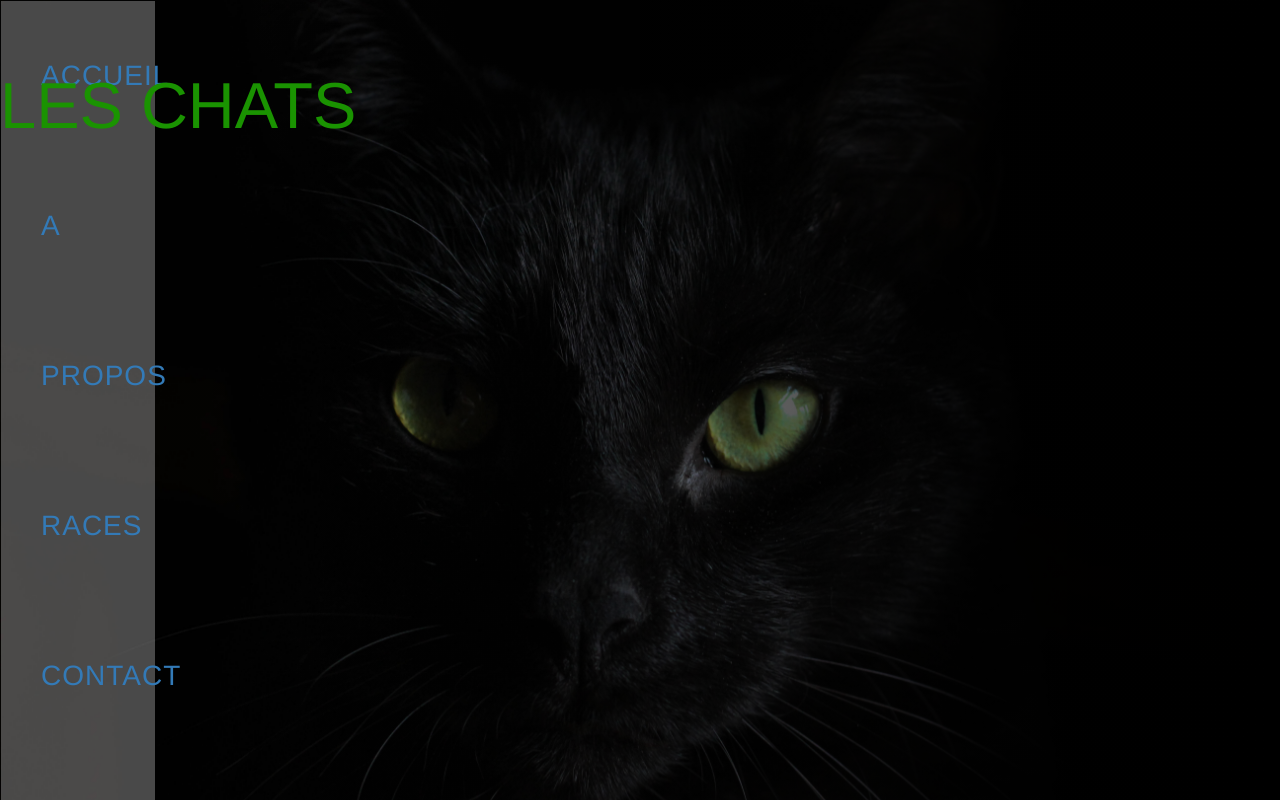
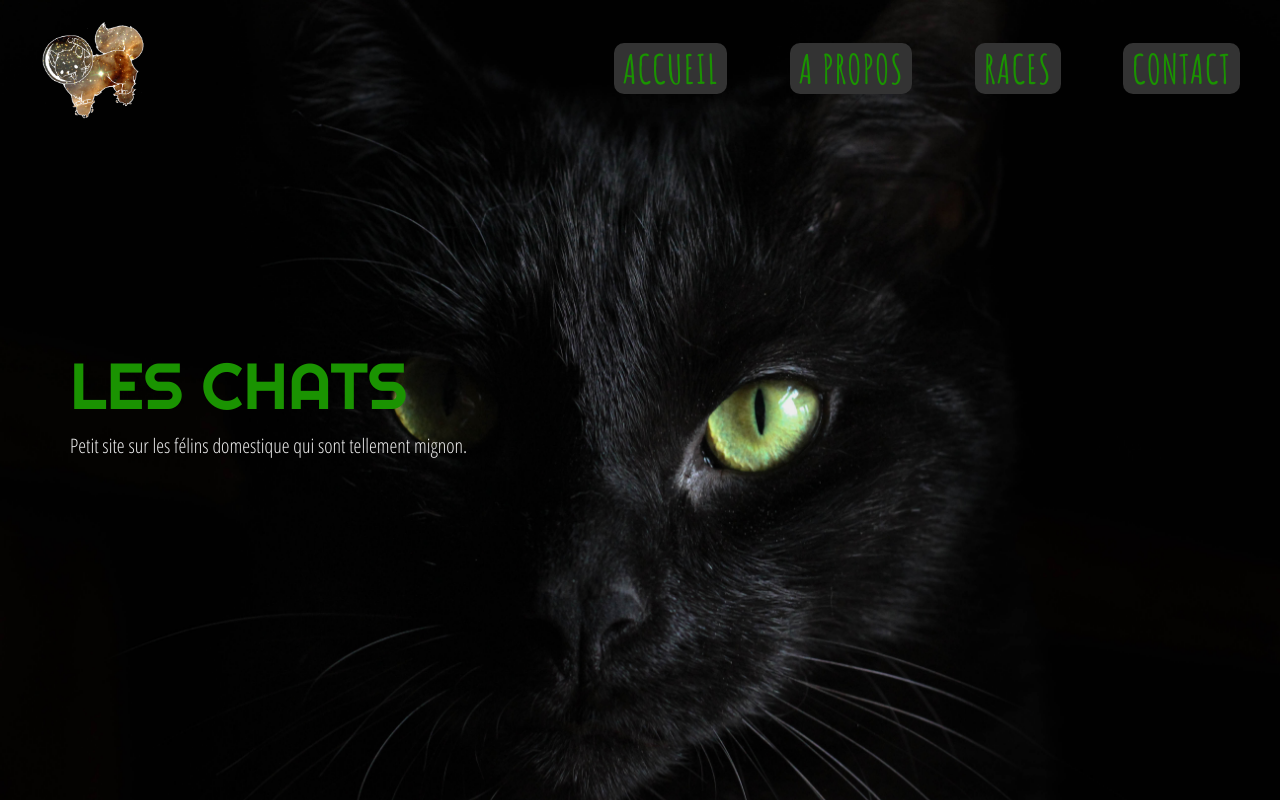
Before and after one commit to Heiisoo/les-chats, a plain HTML site: page index.html in a window 1280 px wide. Drawn offline with Linux system fonts and the light colour scheme.

Commit message:
finish header

```diff
--- a/css/_sass/_header.scss
+++ b/css/_sass/_header.scss
@@ -1,28 +1,79 @@
-.header {
-  background:linear-gradient(to right, transparent, black),url(../img/hannah-troupe-349131-unsplash.jpg);
+header {
+  background:url(../img/hannah-troupe-349131-unsplash.jpg);
   background-size: cover;
   height: 100vh;
 }
 
-nav ul {
-        list-style: none;
-        float: left;
-        text-transform: uppercase;
-        position: fixed;
-        background-color: rgba(232, 232, 232, 0.31);
-        height: 100%;
-        width: 12%;
+.row {
+  max-width: 1200px;
+  margin: 0 auto;
+}
+
+nav {
+  list-style: none;
+
+
+        ul {
+          float: right;
+          margin-top: 40px;
+        }
+
 
         li{
-          line-height: 150px;
-          font-size: 28px;
+          font-size: 40px;
+          font-weight: 700;
           letter-spacing: 1px;
+          font-family: 'Amatic SC', cursive;
+          display: inline-block;
+          text-transform: uppercase;
+          margin-left: 40px;
+          padding-left: 20px;
+
+           a{
+             color:rgb(26, 147, 1);
+             background-color: #333;
+             border-radius: 10px 10px 10px;
+             padding: 0 9px;
+            }
+            a:hover{
+              color: #333;
+              text-decoration: none;
+              background-color:rgb(26, 147, 1);
+              transition: all 1s;
+              border-radius: 9px 9px 9px;
+
+            }
         }
-}
 
-.title h1{
+
+    }
+
+.logo {
+      height: 100px;
+      float: left;
+      margin-top: 20px;
+    }
+
+
+
+
+      h1{
   text-transform: uppercase;
   font-size: 65px;
   position: relative;
   color: rgb(26, 147, 1);
+  font-family: 'Righteous', cursive;
+  }
+
+
+.text-box {
+  position: absolute;
+  top: 50%;
+  left: 50%;
+  transform: translate(-50%, -50%);
+  width: 1140px;
+  p {
+    color: #eee;
+    font-size: 20px;
+  }
 }
--- a/css/_sass/style.scss
+++ b/css/_sass/style.scss
@@ -2,3 +2,14 @@
 @import "about";
 @import "races";
 @import "contact";
+
+* {
+  margin: 0;
+  padding: 0;
+}
+
+body {
+  font-family: 'Open Sans Condensed', sans-serif;
+  overflow-y: scroll;
+  overflow-x: hidden;
+}
--- a/index.html
+++ b/index.html
@@ -2,7 +2,7 @@
 <html>
   <head>
     <meta charset="utf-8">
-
+    <link href="https://fonts.googleapis.com/css?family=Amatic+SC:400,700|Open+Sans+Condensed:300,300i,700|Righteous" rel="stylesheet">
     <link rel="stylesheet" href="css/jquery.fullPage.css">
     <link rel="stylesheet" href="css/fa-svg-with-js.css">
     <link rel="stylesheet" href="css/animate.css">
@@ -21,43 +21,34 @@
   <body>
     <div id="fullpage">
 
-
-      <div class="section active v">
-        <section class="header" id="header">
+      <div class="section active " id="header">
           <header>
 
-
             <!--Navigation-->
-            <nav class="navbar">
-
-
-              <div class="navbar-header">
-                <button type="button" class="navbar-toggle collapsed" data-toggle="collapse" data-target="#navbar-collapse-1" aria-expanded="false">
-                  <span class="sr-only">Toggle navigation</span>
-                  <span class="icon-bar"></span>
-                  <span class="icon-bar"></span>
-                  <span class="icon-bar"></span>
-                </button>
-
-              </div>
+              <nav>
+                <div class="row">
+                  <img class="logo" src="img/astronaut_munchkin_cat_gif_by_audthentic-d6hvzcv.gif" alt="chat gif" />
+                  <ul>
+                    <li><a href="#header">Accueil</a></li>
+                    <li><a href="#about">A propos</a></li>
+                    <li><a href="#races">Races</a></li>
+                    <li><a href="#contact">Contact</a></li>
+                  </ul>
+                </div>
+              </nav> <!--Fin Navbar -->
 
 
 
-              <ul>
-                <li><a href="#header">Accueil</a></li>
-                <li><a href="#about">A propos</a></li>
-                <li><a href="#races">Races</a></li>
-                <li><a href="#contact">Contact</a></li>
-              </ul>
 
-            </nav> <!--Fin Navbar -->
-            <div class="title">
+
+
+
+            <div class="text-box">
               <h1>Les chats</h1>
+              <p>Petit site sur les félins domestique qui sont tellement mignon.</p>
             </div>
 
           </header>
-
-        </section>
       </div>
 
 
```
Also changed, not shown: css/css/style.css (added), css/style.css, img/Cat-about.png (added), img/Cat.gif (added), img/astronaut_munchkin_cat_gif_by_audthentic-d6hvzcv.gif (added), 1 other file.
